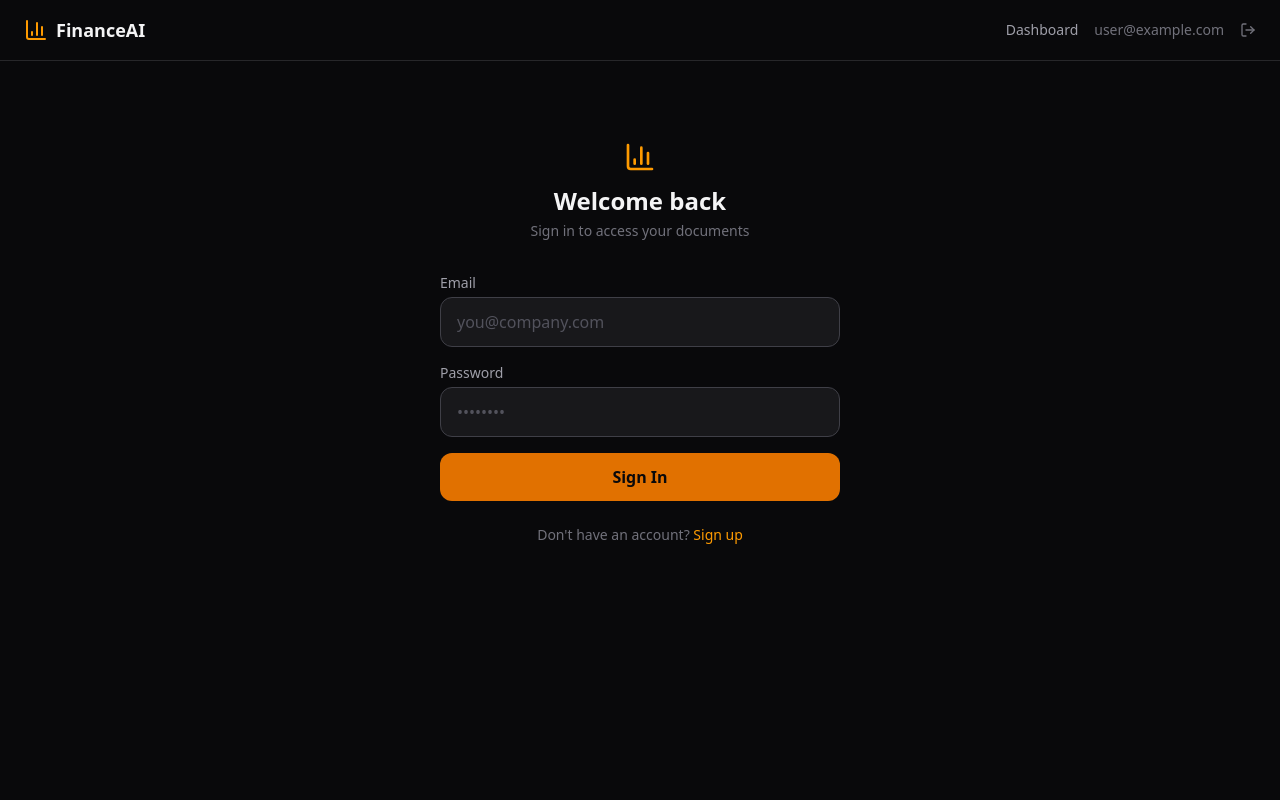
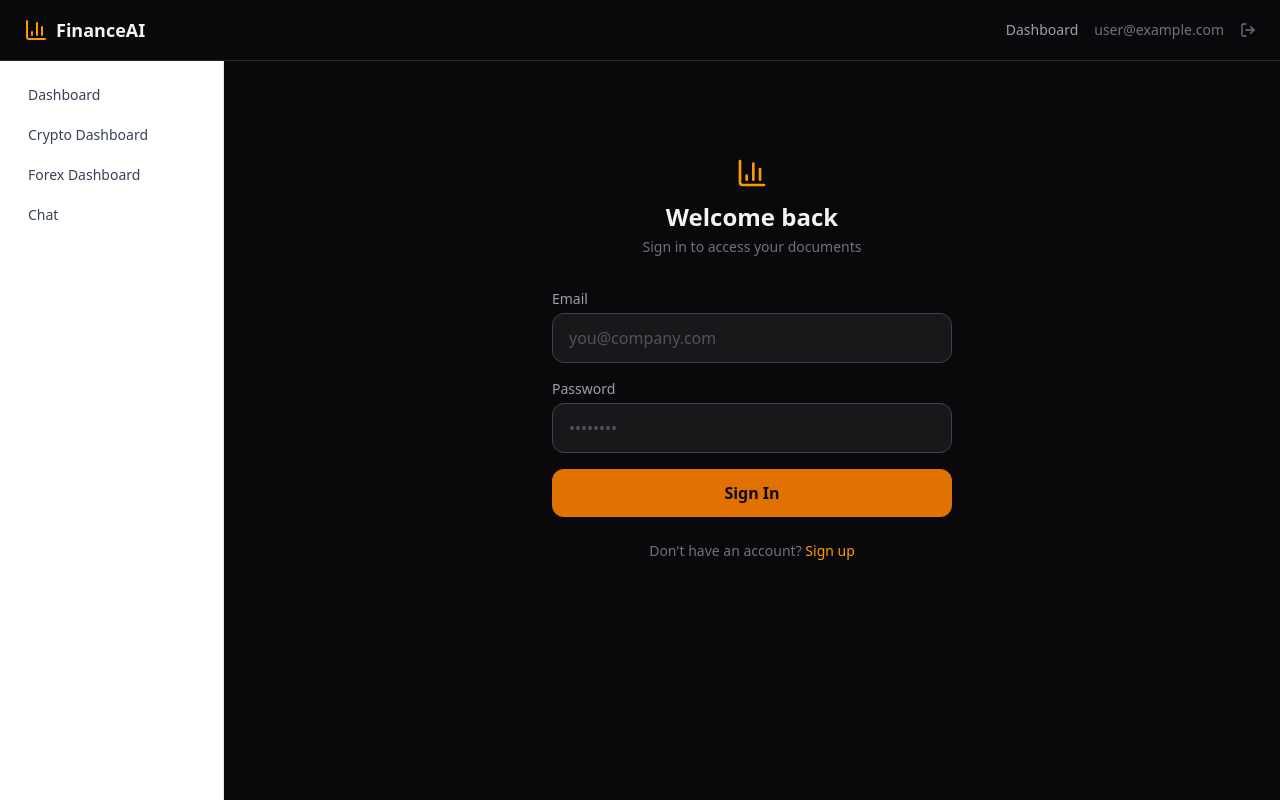
Before and after one commit to muqeetkhan050/financeAI, a Next.js app: page /login in a window 1280 px wide. Built offline with nearby package versions, Linux system fonts and the light colour scheme; no server answers; sample sign-in values are in the browser's storage.

Commit message:
added crypto and forex components

```diff
--- /dev/null
+++ b/src/app/AppShell.tsx
@@ -0,0 +1,30 @@
+'use client'
+import { Sidebar } from "@/components/Sidebar";
+import {Navbar} from "@/components/Navbar";
+import {useSession} from "next-auth/react";
+import { ReactNode } from "react";
+
+export function AppShell({children}:{children:ReactNode}){
+    const {data:session,status} = useSession();
+
+    if (status === 'loading' || !session) {
+        return (
+            <div className="flex flex-col h-screen">
+                <Navbar />
+                <main className="flex-1">{children}</main>
+            </div>
+        );
+    }
+
+    return (
+        <div className="flex flex-col h-screen">
+            <Navbar />
+            <div className="flex flex-1 overflow-hidden">
+                <Sidebar />
+                <main className="flex-1 overflow-auto p-4">
+                    {children}
+                </main>
+            </div>
+        </div>
+    );
+}
--- /dev/null
+++ b/src/app/dashboard/chat/page.tsx
@@ -0,0 +1,4 @@
+'use client';
+export default function chat() {
+  return <div>Chat</div>;
+}
--- /dev/null
+++ b/src/app/dashboard/crypto/page.tsx
@@ -0,0 +1,10 @@
+'use client'
+
+export default function crypto(){
+    return(
+        <div className="p-4">
+            <h1 className="text-2xl font-bold mb-4">Crypto Dashboard</h1>
+            <p>Welcome to the Crypto Dashboard! Here you can view your cryptocurrency portfolio, track market trends, and analyze your investments.</p>
+        </div>
+    )
+}
--- /dev/null
+++ b/src/app/dashboard/forex/page.tsx
@@ -0,0 +1,5 @@
+'use client';
+
+export default function Forex() {
+  return <div>Forex</div>;
+}
--- a/src/app/dashboard/page.tsx
+++ b/src/app/dashboard/page.tsx
@@ -1,7 +1,13 @@
+import { getServerSession } from "next-auth";
+import { redirect } from "next/navigation";
+import { authOptions } from "@/auth/auth";
 import { FileUpload } from "@/components/FileUpload";
 import { DocumentList } from "@/components/DocumentList";
 
-export default function DashboardPage() {
+export default async function DashboardPage() {
+  const session = await getServerSession(authOptions);
+  if (!session?.user?.id) redirect("/login");
+
   return (
     <div className="max-w-5xl mx-auto px-6 py-10">
       <h1 className="text-2xl font-bold mb-6">Your documents</h1>
--- a/src/app/layout.tsx
+++ b/src/app/layout.tsx
@@ -5,7 +5,7 @@ import type { Metadata } from "next";
 import type { ReactNode } from "react";
 // import { Providers } from "@/components/Providers";
 import Providers from "@/components/Providers";
-import  {Navbar}  from "@/components/Navbar";
+import { AppShell } from "@/app/AppShell";
 
 export const metadata: Metadata = {
   title: "FinanceAI Analyst",
@@ -21,8 +21,10 @@ export default function RootLayout({
     <html lang="en">
       <body className="bg-zinc-950 text-zinc-100 min-h-screen">
         <Providers>
-          <Navbar />
-          <main>{children}</main>
+
+                <AppShell>
+                  {children}
+                </AppShell>
         </Providers>
       </body>
     </html>
--- a/src/app/login/page.tsx
+++ b/src/app/login/page.tsx
@@ -27,6 +27,7 @@ export default function LoginPage() {
     if (result?.error) {
       setError("Invalid email or password");
     } else {
+      router.refresh();
       router.push("/dashboard");
     }
 
--- /dev/null
+++ b/src/components/Sidebar.tsx
@@ -0,0 +1,40 @@
+'use client';
+
+import { useState, useEffect } from "react";
+import Link from "next/link";
+
+export function Sidebar() {
+
+
+
+  return (
+    <aside className="h-screen w-56 border-r border-gray-200 bg-white p-4">
+      <nav>
+        <ul className="flex flex-col gap-1">
+              <li>
+            <Link href='/dashboard' className="block rounded-lg px-3 py-2 text-sm text-gray-700 hover:bg-gray-100">
+              Dashboard
+            </Link>
+            </li>
+
+           <li>
+
+            <Link href='/dashboard/crypto' className="block rounded-lg px-3 py-2 text-sm text-gray-700 hover:bg-gray-100">
+              Crypto Dashboard
+            </Link>
+          </li>
+          <li>
+            <Link href='/dashboard/forex' className="block rounded-lg px-3 py-2 text-sm text-gray-700 hover:bg-gray-100">
+              Forex Dashboard
+            </Link>
+            </li>
+              <li><Link href='/dashboard/chat' className="block rounded-lg px-3 py-2 text-sm text-gray-700 hover:bg-gray-100">
+              Chat
+            </Link></li>
+
+
+        </ul>
+      </nav>
+    </aside>
+  );
+}
```
Also changed, not shown: src/components/InsightCards.tsx (+0 -89 lines).
